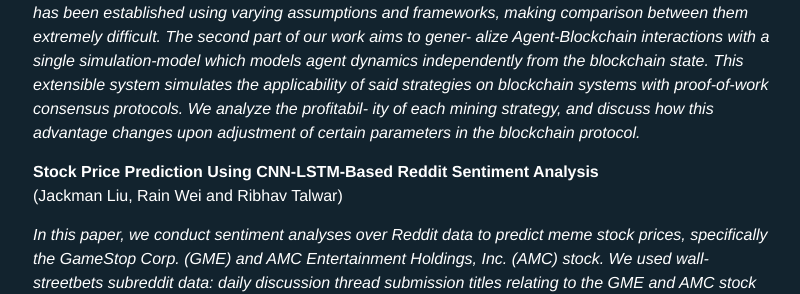
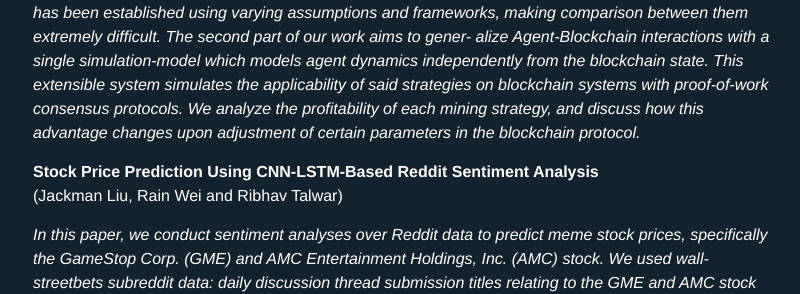
Before and after one commit to ColumbiaUndergradMathModeling/Home, a Jekyll site: the page built from pages/sums/su21.md, in a window 1280 px wide and 900 px high, scrolled down 1496 px. Shown: the part 472-766 px from the top of the window, without its empty margins (237-1037 px from the left). Built offline with Jekyll 4.4.1, drawn with Linux system fonts in a browser that asks for light colours; our own code applies the rules of GitHub Pages for plain Markdown files; some of the changed text lies outside the part shown.

Commit message:
Update su21.md

```diff
--- a/pages/sums/su21.md
+++ b/pages/sums/su21.md
@@ -78,8 +78,8 @@
 making comparison between them extremely difficult. The second part of our work aims to gener-
 alize Agent-Blockchain interactions with a single simulation-model which models agent dynamics
 independently from the blockchain state. This extensible system simulates the applicability of said
-strategies on blockchain systems with proof-of-work consensus protocols. We analyze the profitabil-
-ity of each mining strategy, and discuss how this advantage changes upon adjustment of certain
+strategies on blockchain systems with proof-of-work consensus protocols. We analyze the profitability
+of each mining strategy, and discuss how this advantage changes upon adjustment of certain
 parameters in the blockchain protocol.*
 
 **Stock Price Prediction Using
```
